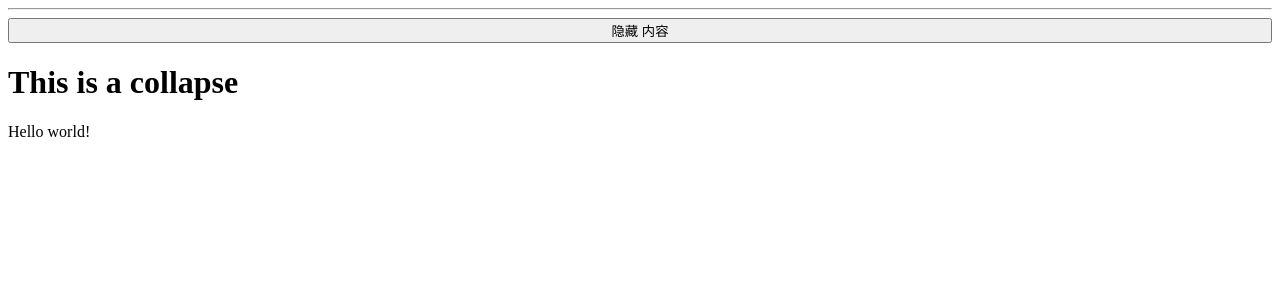
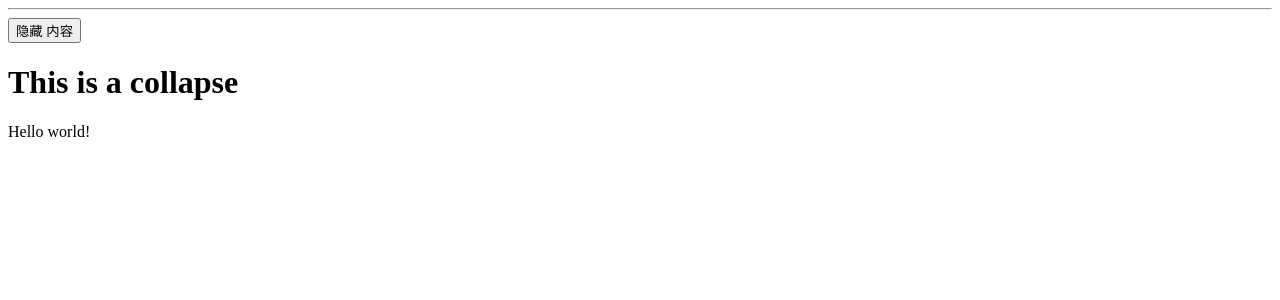
Before and after one commit to Sunny-117/React-practices, a React (Create React App) app: page / in a window 1280 px wide. Shown: the top 300 px of the page. Built offline with nearby package versions, Linux system fonts and the light colour scheme.

Commit message:
feat: add new feature

```diff
--- a/src/components/Visual视觉效果渲染/Collapse/index.tsx
+++ b/src/components/Visual视觉效果渲染/Collapse/index.tsx
@@ -1,38 +1,21 @@
 import { useState } from "react";
 
-export function Collapse(props) {
-    console.log(props.collapsed)
-    const [isCollapsed, setIsCollapsed] = useState(props.collapsed);
+export function Collapse({ collapsed, children }) {
 
-    const style = {
-        collapsed: {
-            display: "none"
-        },
-        expanded: {
-            display: "block"
-        },
-        buttonStyle: {
-            display: "block",
-            width: "100%"
-        }
-    };
+    const [isCollapsed, setIsCollapsed] = useState(collapsed);
+
 
     return (
         <div>
             <button
-                style={style.buttonStyle}
                 onClick={() => setIsCollapsed(!isCollapsed)}
             >
                 {isCollapsed ? "显示" : "隐藏"} 内容
             </button>
             <div
-                className="collapse-content"
-                // 决定显示和折叠
-                style={isCollapsed ? style.collapsed : style.expanded}
-                // aria-expanded 是给 Screen Reader 用来 判断当前元素状态的辅助属性
-                aria-expanded={isCollapsed}
+
             >
-                {props.children}
+                {children}
             </div>
         </div>
     );
```
